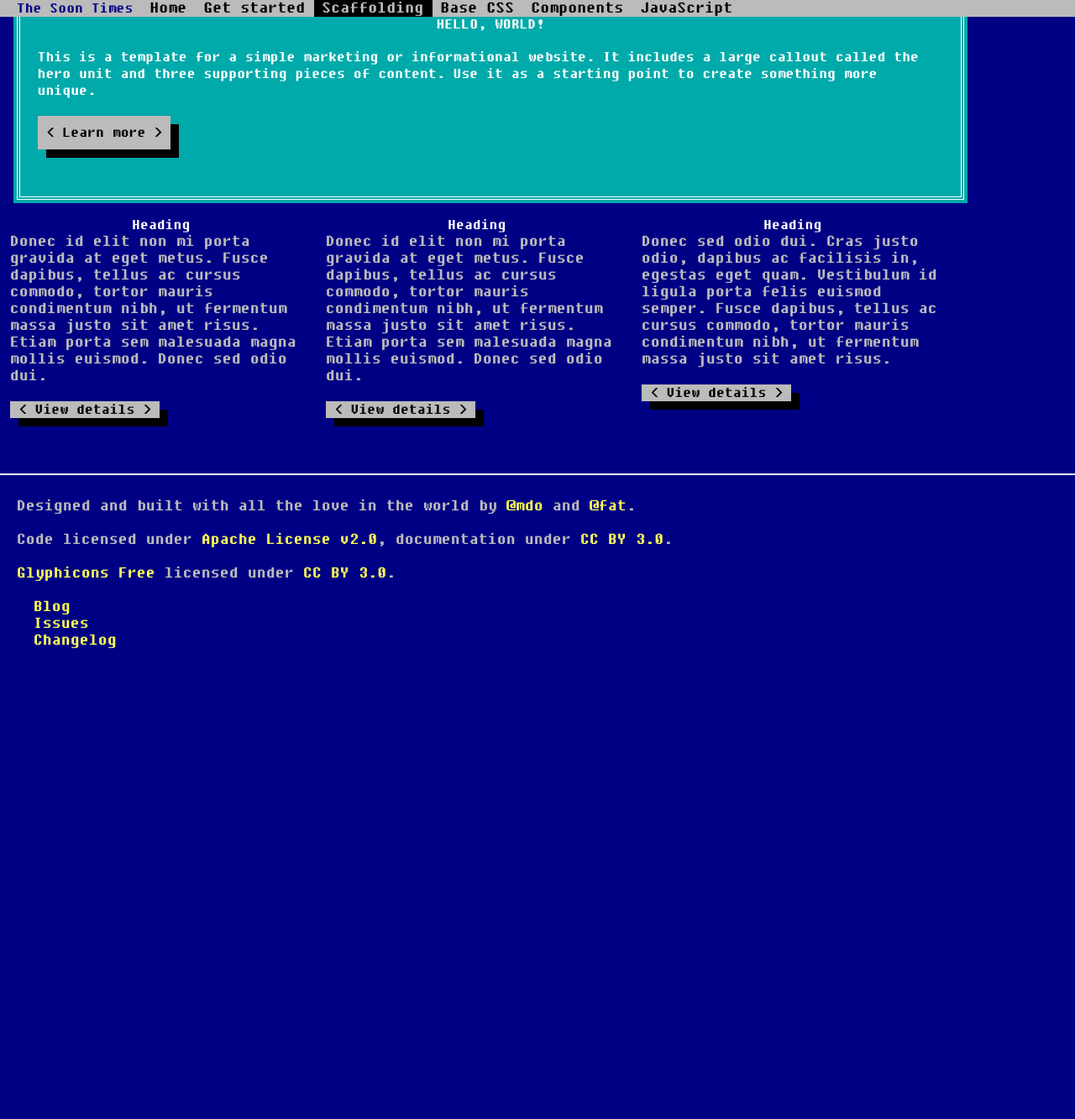
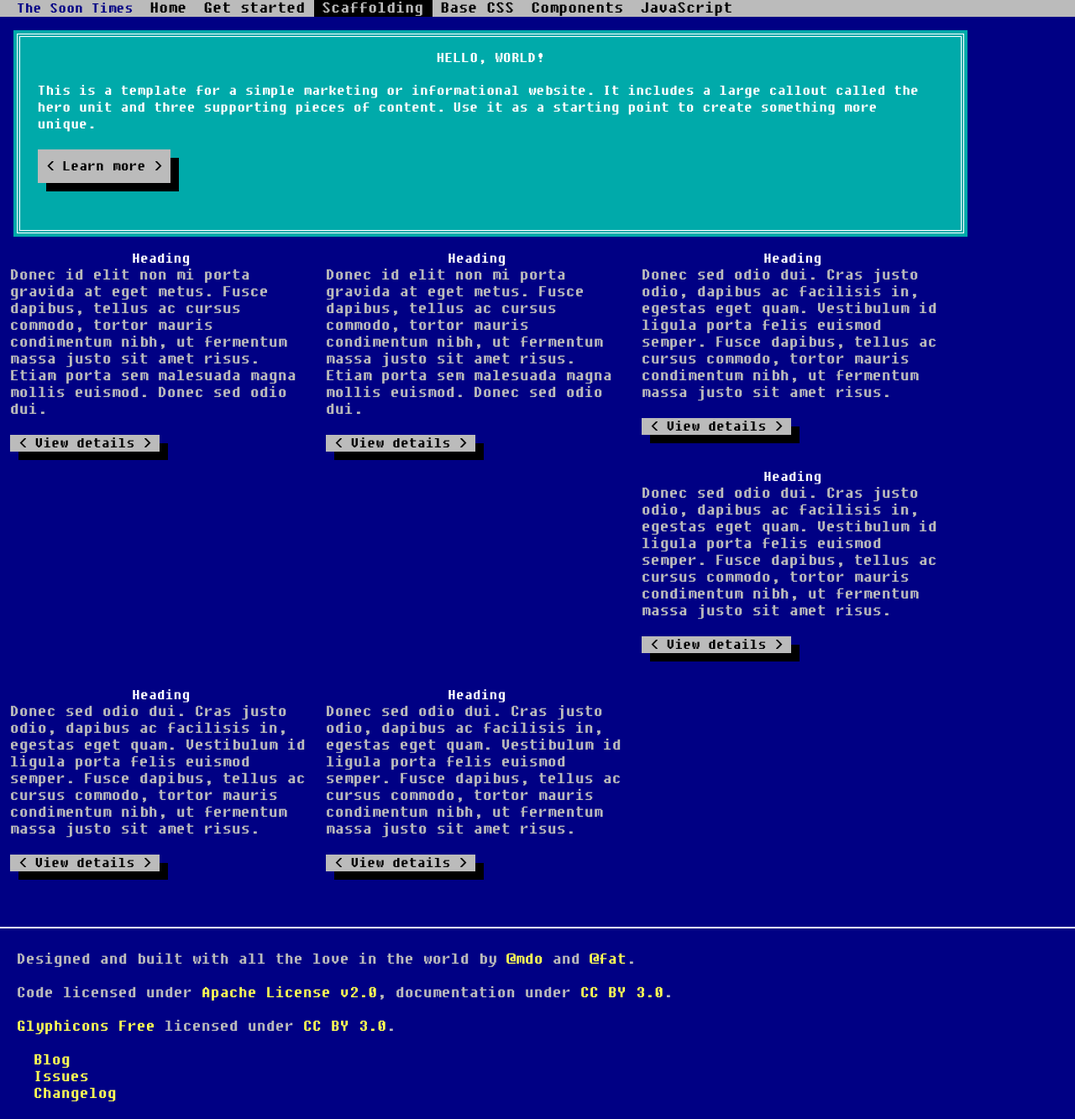
Before and after one commit to dmkgll/tst, a Jekyll site: the page built from store.html, in a window 1280 px wide. Shown: the whole page at 84% size. Built offline with Jekyll 4.4.1, drawn with Linux system fonts in a browser that asks for light colours; comment, search, counter and statistics services are not loaded; before the commit the page ends 900 px from its top, so only the background shows below that.

Commit message:
Update store.html

```diff
--- a/store.html
+++ b/store.html
@@ -1,7 +1,7 @@
 ---
 layout: store
 ---
-
+<br><br>
    <!-- Main hero unit for a primary marketing message or call to action -->
       <div class="hero-unit">
         <h1>Hello, world!</h1>
@@ -26,4 +26,19 @@ layout: store
           <p>Donec sed odio dui. Cras justo odio, dapibus ac facilisis in, egestas eget quam. Vestibulum id ligula porta felis euismod semper. Fusce dapibus, tellus ac cursus commodo, tortor mauris condimentum nibh, ut fermentum massa justo sit amet risus.</p>
           <p><a class="btn" href="#">View details</a></p>
         </div>
+             <div class="span4">
+          <h2>Heading</h2>
+          <p>Donec sed odio dui. Cras justo odio, dapibus ac facilisis in, egestas eget quam. Vestibulum id ligula porta felis euismod semper. Fusce dapibus, tellus ac cursus commodo, tortor mauris condimentum nibh, ut fermentum massa justo sit amet risus.</p>
+          <p><a class="btn" href="#">View details</a></p>
+        </div>
+             <div class="span4">
+          <h2>Heading</h2>
+          <p>Donec sed odio dui. Cras justo odio, dapibus ac facilisis in, egestas eget quam. Vestibulum id ligula porta felis euismod semper. Fusce dapibus, tellus ac cursus commodo, tortor mauris condimentum nibh, ut fermentum massa justo sit amet risus.</p>
+          <p><a class="btn" href="#">View details</a></p>
+        </div>
+             <div class="span4">
+          <h2>Heading</h2>
+          <p>Donec sed odio dui. Cras justo odio, dapibus ac facilisis in, egestas eget quam. Vestibulum id ligula porta felis euismod semper. Fusce dapibus, tellus ac cursus commodo, tortor mauris condimentum nibh, ut fermentum massa justo sit amet risus.</p>
+          <p><a class="btn" href="#">View details</a></p>
+        </div>
       </div>
```
